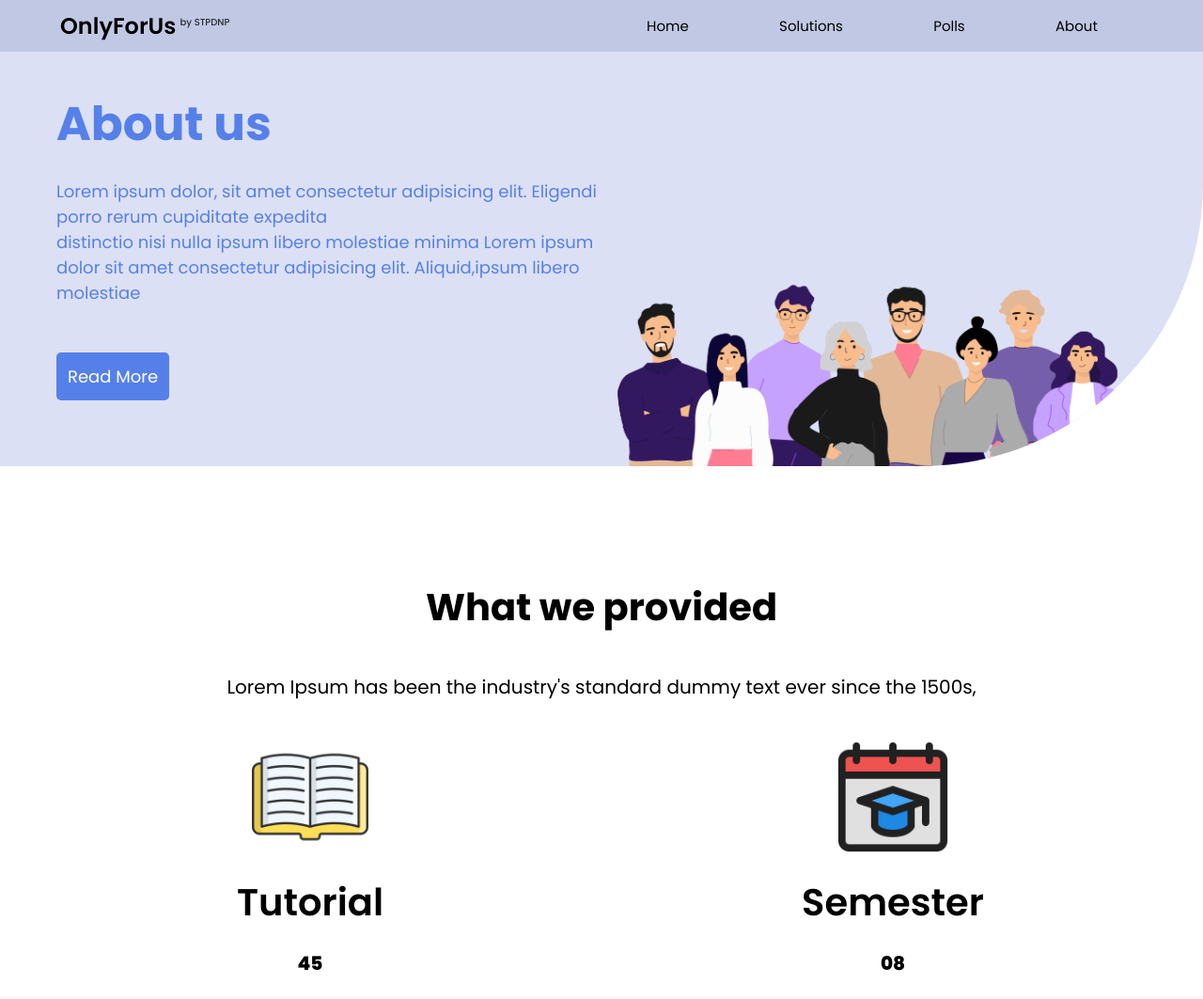
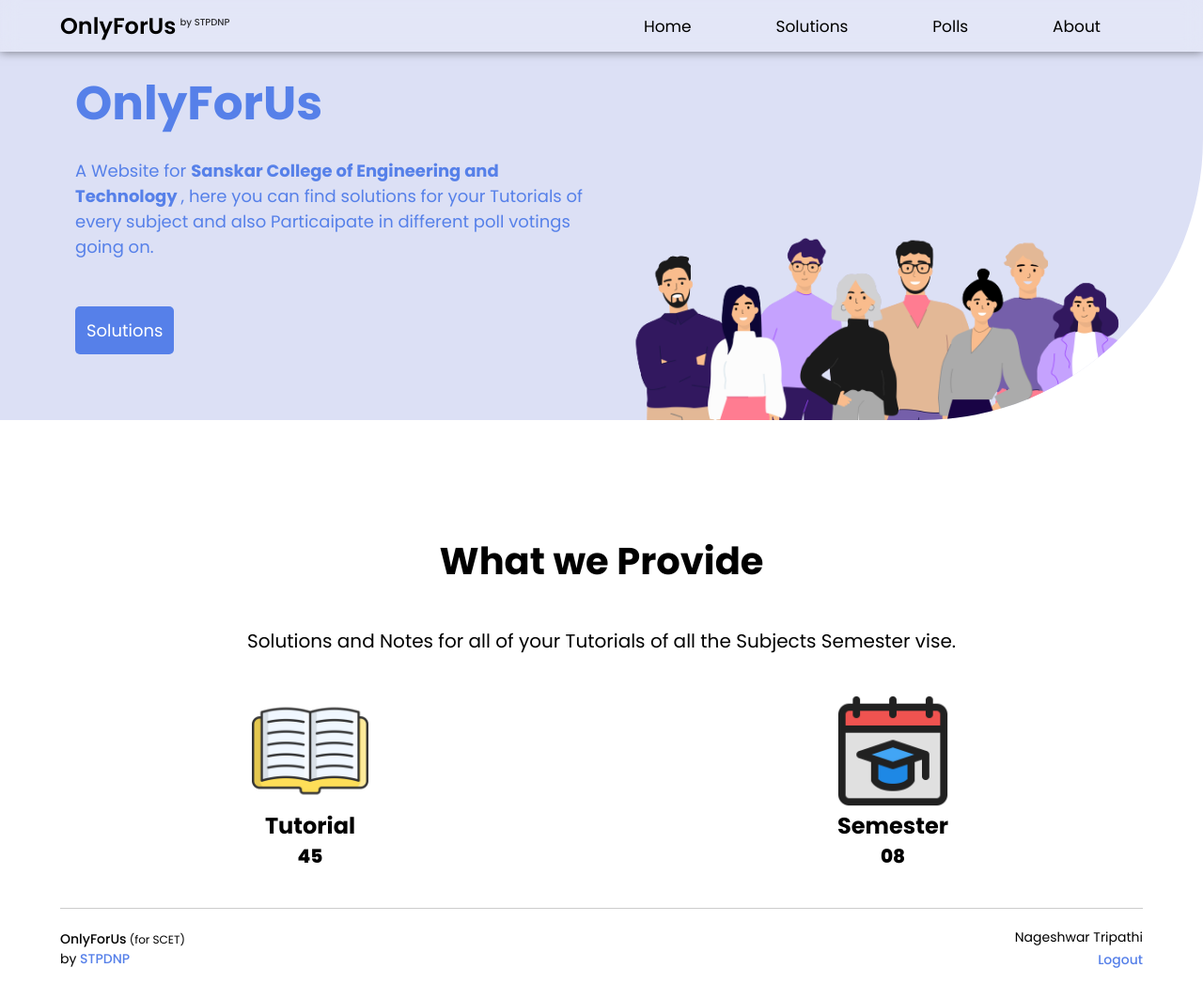
Before and after one commit to ShashankShishodia21/only-for-us, a Django app: page /home/ in a window 1280 px wide. Shown: the whole page at 94% size. Before the commit the page ends 1033 px from the top, so only its background shows below. Run offline with Django 4.2, Linux system fonts and the light colour scheme.

Commit message:
created footer

```diff
--- /dev/null
+++ b/main/templates/main/footer.html
@@ -0,0 +1,54 @@
+<footer>
+	<div class="foot-bar">
+		<div class="left-foot-section">
+			<p class="branding"><b>OnlyForUs</b> (for SCET)</p>
+			<p class="promotion-bar">by <a href="http://stpdnp.atwebpages.com" >STPDNP</a></p>
+		</div>
+		<div class="right-foot-section">
+			<p class="current-user">Nageshwar Tripathi</p>
+			<a href="" class="logout-btn">Logout</a>
+		</div>
+	</div>
+</footer>
+<style type="text/css">
+	footer{
+		margin-top: 10px;
+		width: 100%;
+		padding: 10px 0px;
+		/*background: rgba(0,0,0,0.5);*/
+	}
+	.foot-bar{
+		border-top: 1px solid rgba(0,0,0,0.2);
+		width: 90%;
+		margin: auto;
+		display: flex;
+		justify-content: space-between;
+		align-items: center;
+		padding: 20px 0px;
+	}
+	.left-foot-section{
+		float: left;
+		text-align: left;
+	}
+	.right-foot-section{
+		float: right;
+		text-align: right;
+	}
+	.branding{
+		font-size: 12px;
+		font-weight: 400;
+	}
+	.branding b{
+		font-weight: 500;
+		font-size: 14px;
+	}
+	.promotion-bar, .current-user{
+		font-size: 14px;
+	}
+	.promotion-bar a, .logout-btn{
+		font-size: 14px;
+		text-decoration: none;
+		font-weight: 500;
+		color: #5680E9;
+	}
+</style>
--- a/main/templates/main/home.html
+++ b/main/templates/main/home.html
@@ -14,9 +14,11 @@
         <div class="about-container">
 
             <div class="text-container">
-                <h1>About us</h1>
-                <p>Lorem ipsum dolor, sit amet consectetur adipisicing elit. Eligendi porro rerum cupiditate expedita <br> distinctio nisi nulla ipsum libero molestiae minima Lorem ipsum dolor sit amet consectetur adipisicing elit. Aliquid,ipsum libero molestiae</p>
-                <a href="">Read More</a>
+            	<br>
+                <h1>OnlyForUs</h1>
+                <p>A Website for <b> Sanskar College of Engineering and Technology </b>, here you can find solutions for your Tutorials of every subject and also Particaipate in different
+                poll votings going on.</p>
+                <a href="">Solutions</a>
             </div>
             <div class="image-container">
                 <img src="{% static 'main/images/hero-group.png' %}" alt="My image">
@@ -24,24 +26,26 @@
 
         </div>
         <div class="TutorialAndSem flex">
-            <h1>What we provided </h1>
-            <p> Lorem Ipsum has been the industry's standard dummy text ever since the 1500s, </p>
+            <h1>What we Provide </h1>
+            <p> Solutions and Notes for all of your Tutorials of all the Subjects Semester vise. </p>
             <div class="container flex">
                 <div class="tutorial flex">
                     <img src="{% static 'main/images/notebook.png' %}" alt="My image">
-                    <h1>Tutorial</h1>
+                    <h2>Tutorial</h2>
                     <p>45</p>
 
                 </div>
 
                 <div class="semester flex">
                     <img src="{% static 'main/images/semester.png' %}" alt="My image">
-                    <h1>Semester</h1>
+                    <h2>Semester</h2>
                     <p>08</p>
 
                 </div>
             </div>
         </div>
+
+    {% include 'main/footer.html' %}
 
     <style>
         .flex{
@@ -57,6 +61,7 @@
             width: 100%;
             min-height: 50vh;
             padding: 20px;
+            text-align: center;
         }
         .TutorialAndSem h1{
             padding-top: 100px;
@@ -193,6 +198,7 @@
             align-items: flex-start;
             flex-direction: column;
             font-size: 22px;
+            padding: 0px 20px;
         }
         .text-container h1{
             font-size: 70px;
@@ -210,8 +216,8 @@
         }
         .text-container a:hover{
             background-color: transparent;
-            color: black;
-            border: 2px solid rebeccapurple;
+            color: #5680E9;
+            border: 2px solid #5680E9;
         }
         @media screen and (max-width: 1600px){
             .image-container img {
@@ -242,6 +248,7 @@
                 border-radius: 0px;
                 padding: 10px;
                 overflow:hidden;
+                text-align: center;
             }
             .image-container{
                 width: 100%;
@@ -274,6 +281,7 @@
             .about-container{
                 min-height:40vh;
                 padding-top: 50px;
+
             }
             .image-container{
                 width: 100%;
--- a/main/templates/main/navbar.html
+++ b/main/templates/main/navbar.html
@@ -31,8 +31,11 @@
 		padding: 10px 0px;
 		background: gray;
 		box-shadow: 0px 0px 10px rgba(0,0,0,0.5);
-		background: #c1c8e4;
+		background: rgba(255,255,255,0.2);
 		z-index: 1000;
+		position: fixed;
+		top: 0;
+		backdrop-filter: blur(10px);
 	}
 	.nav-bar{
 		margin: auto;
@@ -67,7 +70,7 @@
 	.nav-item{
 		text-decoration: none;
 		color: black;
-		font-size: 15px;
+		font-size: 17px;
 		font-weight: 400;
 		transition: 0.8s ease-in-out;
 		border-bottom: 1px solid transparent;
@@ -83,7 +86,8 @@
 	.nav-mobile-menu{
 		position: fixed;
 		top: 0px;
-		background: #c1c8e4;
+		background: rgba(255,255,255,0.4);
+		backdrop-filter: blur(15px);
 		list-style: none;
 		width: 100%;
 		text-align: center;
--- a/main/views.py
+++ b/main/views.py
@@ -1,7 +1,7 @@
 from django.shortcuts import render
 
 def home(request):
-    	return render(request, 'main/home.html')
+	return render(request, 'main/home.html')
 
 def about(request):
 	return render(request, 'main/about.html')
```
Also changed, not shown: main/templates/main/register.html (+38 -1 lines).
